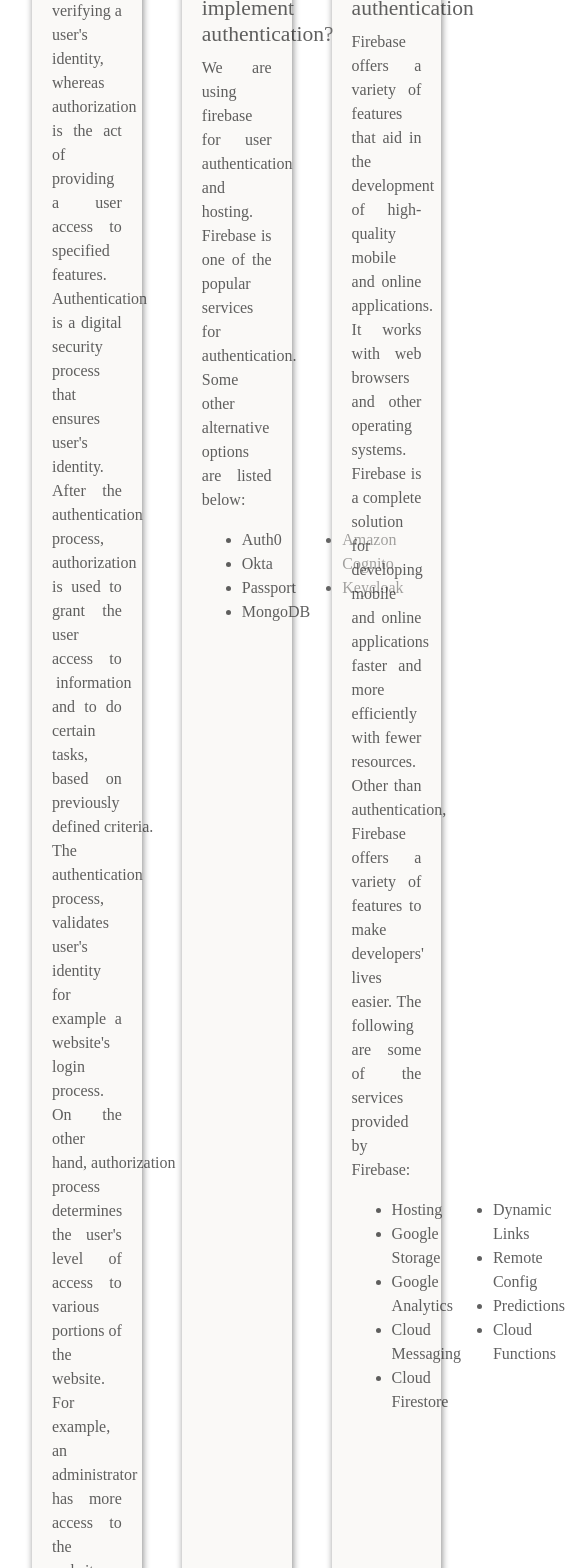
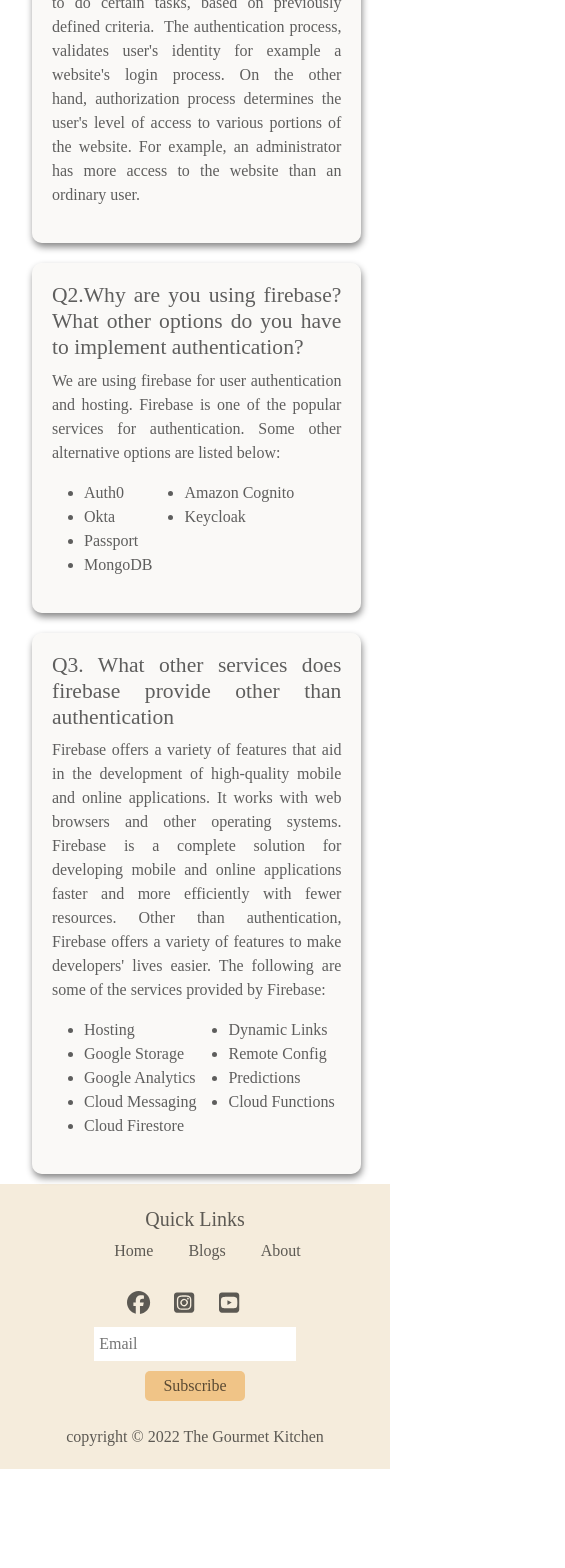
Before and after one commit to Marzan1810662/the-gourmet-kitchen, a React (Create React App) app: page /blogs in a window 390 px wide. Shown: the part 432-2000 px from the top of the page, 565 px wide, since content can reach past the window. After the commit the page ends 1901 px from the top, so only its background shows below. Built offline with nearby package versions, Linux system fonts and the light colour scheme; no server answers.

Commit message:
responsive behavior added to blogs

```diff
--- a/src/components/Blogs/Blogs.css
+++ b/src/components/Blogs/Blogs.css
@@ -9,3 +9,15 @@
     text-align: justify;
     text-justify: inter-word;
 }
+@media screen and (max-width:576px) {
+    .qna-container div {
+        width: 90%;
+    }
+}
+@media screen and (min-width:576px) and (max-width:992px) {
+    .qna-container div {
+        width: 95%;
+        margin: 30px 20px;
+        padding: 10px;
+    }
+}
--- a/src/components/Blogs/Blogs.js
+++ b/src/components/Blogs/Blogs.js
@@ -8,7 +8,7 @@
                 <h2 className='services-title'>Question and Answers</h2>
                 <div className='title-underline-div'></div>
             </div>
-            <div className='d-flex container qna-container'>
+            <div className='d-flex flex-column flex-lg-row container qna-container'>
                 <div>
                     <h4>Q1. Difference between authorization and authentication?</h4>
                     <p>Authentication is the process of verifying a user's identity, whereas authorization is the act of providing a user access to specified features. Authentication is a digital security process that ensures user's identity. After the authentication process, authorization is used to grant the user access to  information and to do certain tasks, based on previously defined criteria.  The authentication process, validates user's identity for example a website's login process. On the other hand, authorization process determines the user's level of access to various portions of the website. For example, an administrator has more access to the website than an ordinary user.</p>
@@ -16,7 +16,7 @@
                 <div>
                     <h4>Q2.Why are you using firebase? What other options do you have to implement authentication?</h4>
                     <p>We are using firebase for user authentication and hosting. Firebase is one of the popular services for authentication. Some other alternative options are listed below:</p>
-                    <span className='d-flex ms-2'>
+                    <span className='d-flex flex-lg-row ms-md-2'>
                         <ul>
                             <li>Auth0</li>
                             <li>Okta</li>
@@ -32,7 +32,7 @@
                 <div>
                     <h4>Q3. What other services does firebase provide other than authentication</h4>
                     <p>Firebase offers a variety of features that aid in the development of high-quality mobile and online applications. It works with web browsers and other operating systems. Firebase is a complete solution for developing mobile and online applications faster and more efficiently with fewer resources. Other than authentication, Firebase offers a variety of features to make developers' lives easier. The following are some of the services provided by Firebase:</p>
-                    <span className='d-flex ms-2'>
+                    <span className='d-flex ms-md-2'>
                         <ul>
                             <li>Hosting</li>
                             <li>Google Storage</li>
--- a/src/components/Footer/Footer.css
+++ b/src/components/Footer/Footer.css
@@ -43,4 +43,7 @@
         text-align: center;
         margin: 0;
     }
+    .quick-link-container a{
+        padding: 5px;
+    }
 }
```
